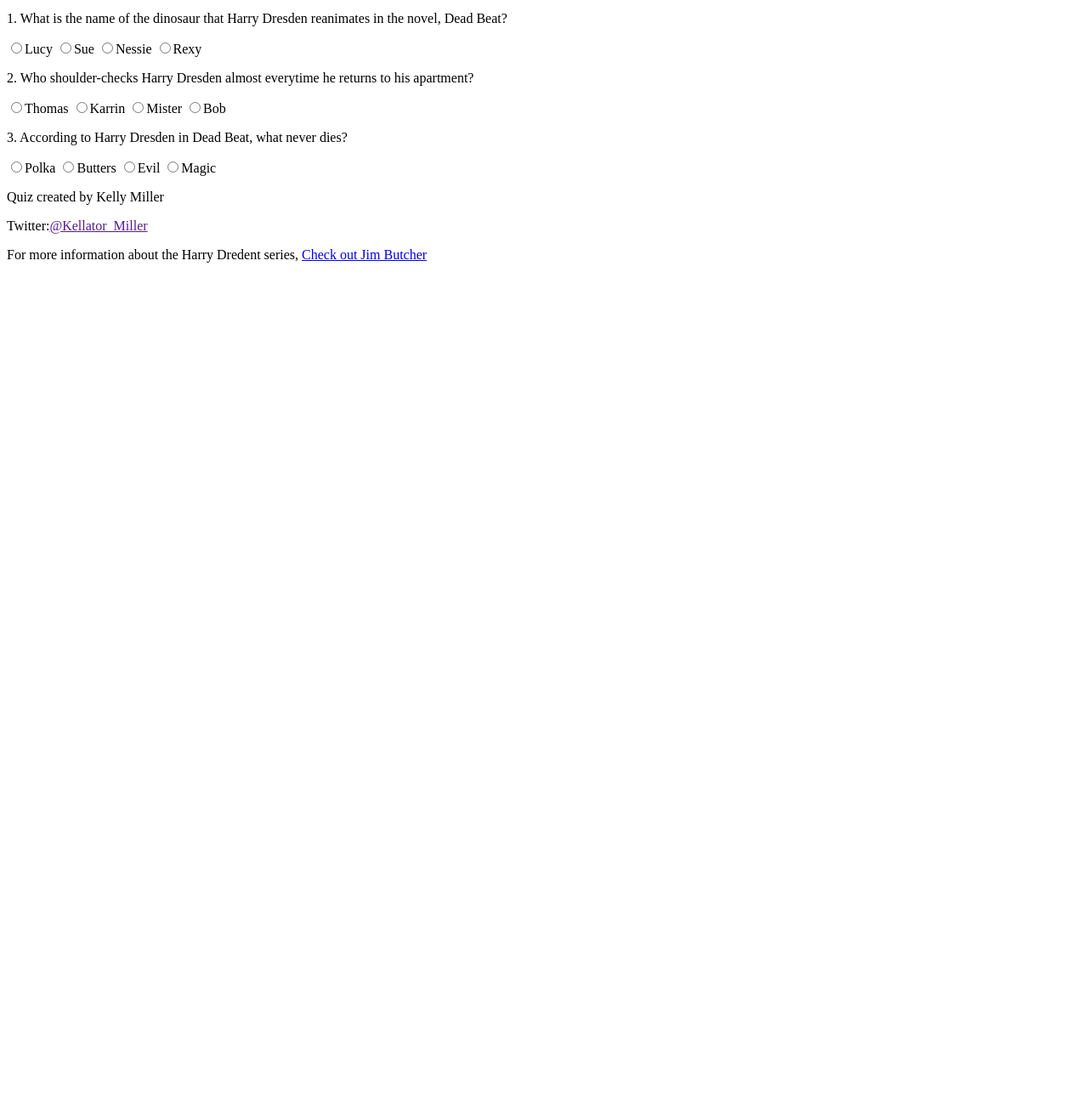
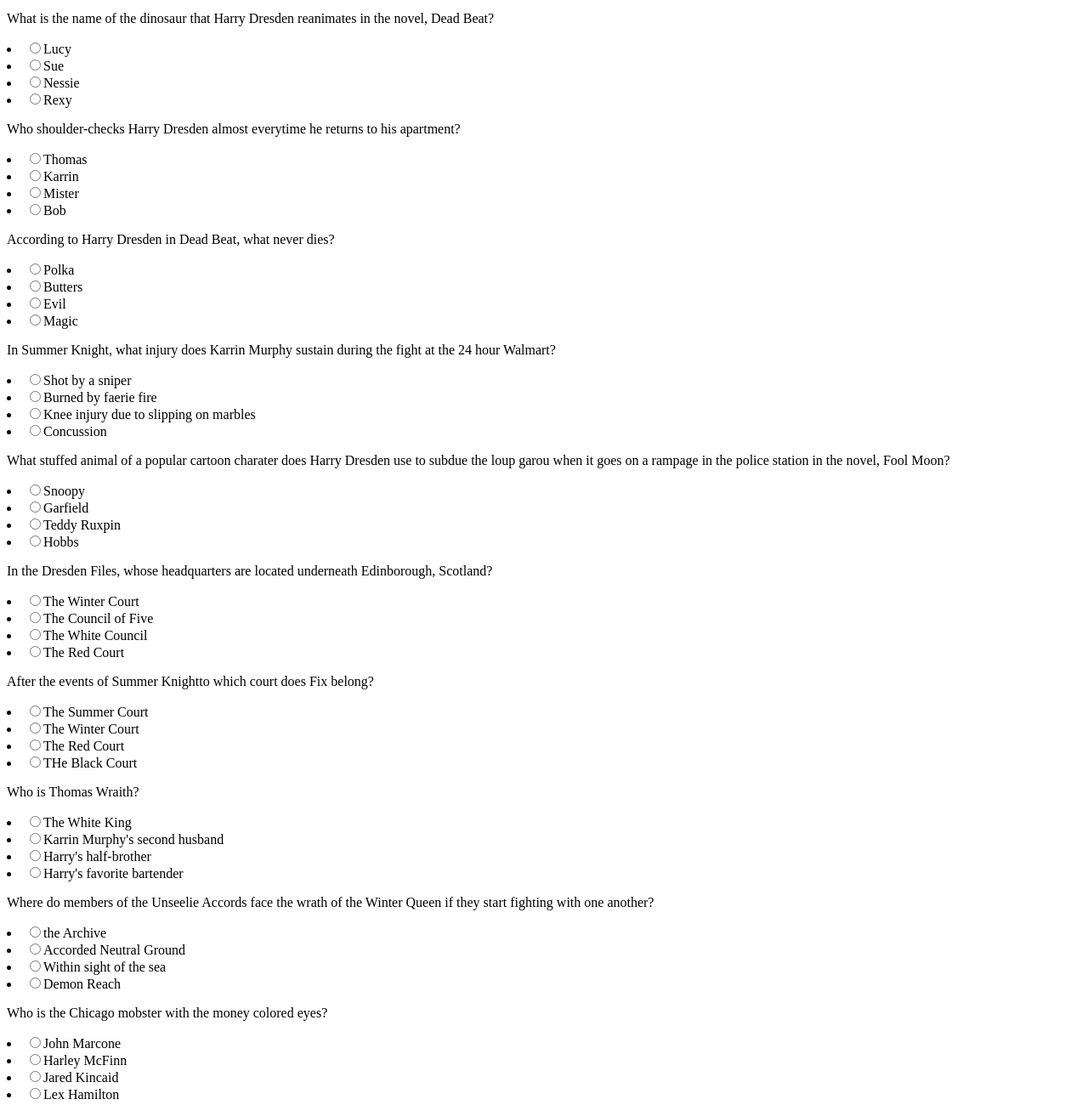
Before and after one commit to Kellator/quiz_app, a plain HTML site: page index.html in a window 1280 px wide. Shown: the part 397-1697 px from the top of the page at 85% size. Before the commit the page ends 800 px from the top, so only its background shows below. Drawn offline with nearby package versions, Linux system fonts and the light colour scheme.

Commit message:
html completed

```diff
--- a/index.html
+++ b/index.html
@@ -15,27 +15,98 @@
 	</header>
 
 	<div class="questions">
+
 		<form>
-			<p class="question_text" id="dinosaur_question">1.  What is the name of the dinosaur that Harry Dresden reanimates in the novel, <span class="book_title">Dead Beat</span>?</p>
-			<ul class="answers"></ul>
-				<input type="radio" name="dinosaur" value="0" id="dinosaur_ans_1"><label for="dinosaur_ans_1">Lucy</label>
-				<input type="radio" name="dinosaur" value="1" id="dinosaur_ans_2"><label for="dinosaur_ans_2">Sue</label>
-				<input type="radio" name="dinosaur" value="2" id="dinosaur_ans_3"><label for="dinosaur_ans_3">Nessie</label>
-				<input type="radio" name="dinosaur" value="3" id="dinosaur_ans_4"><label for="dinosaur_ans_4">Rexy</label>
+			<div class="question_block">
+				<p class="question_text" id="dinosaur_question">What is the name of the dinosaur that Harry Dresden reanimates in the novel, <span class="book_title">Dead Beat</span>?</p>
+					<ul class="answers"></ul>
+						<li><input type="radio" name="dinosaur" value="0" id="dinosaur_ans_1"><label for="dinosaur_ans_1">Lucy</label></li>
+						<li><input type="radio" name="dinosaur" value="1" id="dinosaur_ans_2"><label for="dinosaur_ans_2">Sue</label></li>
+						<li><input type="radio" name="dinosaur" value="2" id="dinosaur_ans_3"><label for="dinosaur_ans_3">Nessie</label></li>
+						<li><input type="radio" name="dinosaur" value="3" id="dinosaur_ans_4"><label for="dinosaur_ans_4">Rexy</label></li>
+			</div>
 
-			<p class="question_text" id="shoulder_check">2.  Who shoulder-checks Harry Dresden almost everytime he returns to his apartment?</p>
-			<ul class="answers"></ul>
-				<input type="radio" name="shoulder" value="0" id="shoulder_ans_1"><label for="shoulder_ans_1">Thomas</label>
-				<input type="radio" name="shoulder" value="1" id="shoulder_ans_2"><label for="shoulder_ans_2">Karrin</label>
-				<input type="radio" name="shoulder" value="2" id="shoulder_ans_3"><label for="shoulder_ans_3">Mister</label>
-				<input type="radio" name="shoulder" value="3" id="shoulder_ans_4"><label for="shoulder_ans_4">Bob</label>
+			<div class="question_block">
+				<p class="question_text" id="shoulder_check">Who shoulder-checks Harry Dresden almost everytime he returns to his apartment?</p>
+					<ul class="answers"></ul>
+						<li><input type="radio" name="shoulder" value="0" id="shoulder_ans_1"><label for="shoulder_ans_1">Thomas</label></li>
+						<li><input type="radio" name="shoulder" value="1" id="shoulder_ans_2"><label for="shoulder_ans_2">Karrin</label></li>
+						<li><input type="radio" name="shoulder" value="2" id="shoulder_ans_3"><label for="shoulder_ans_3">Mister</label></li>
+						<li><input type="radio" name="shoulder" value="3" id="shoulder_ans_4"><label for="shoulder_ans_4">Bob</label></li>
+			</div>
 
-			<p class="question_text" id="polka_never_dies">3.  According to Harry Dresden in <span class="book_title">Dead Beat</span>, what never dies?</p>
-			<ul class="answers"></ul>
-				<input type="radio" name="polka" value="0" id="dinosaur_ans_1"><label for="polka_ans_1">Polka</label>
-				<input type="radio" name="polka" value="1" id="dinosaur_ans_2"><label for="polka_ans_2">Butters</label>
-				<input type="radio" name="polka" value="2" id="dinosaur_ans_3"><label for="polka_ans_3">Evil</label>
-				<input type="radio" name="polka" value="3" id="dinosaur_ans_4"><label for="polka_ans_4">Magic</label>
+			<div class="question_block">
+				<p class="question_text" id="polka_never_dies">According to Harry Dresden in <span class="book_title">Dead Beat</span>, what never dies?</p>
+					<ul class="answers"></ul>
+						<li><input type="radio" name="polka" value="0" id="dinosaur_ans_1"><label for="polka_ans_1">Polka</label></li>
+						<li><input type="radio" name="polka" value="1" id="dinosaur_ans_2"><label for="polka_ans_2">Butters</label></li>
+						<li><input type="radio" name="polka" value="2" id="dinosaur_ans_3"><label for="polka_ans_3">Evil</label></li>
+						<li><input type="radio" name="polka" value="3" id="dinosaur_ans_4"><label for="polka_ans_4">Magic</label></li>
+			</div>
+
+			<div class="question_block">
+				<p class="question_text" id="summer_knight">In <span class="book_title">Summer Knight</span>, what injury does Karrin Murphy sustain during the fight at the 24 hour Walmart?</p>
+					<ul class="answers"></ul>
+						<li><input type="radio" name="knight" value="0" id="knight_ans_1"><label for="knight_ans_1">Shot by a sniper</label></li>
+						<li><input type="radio" name="knight" value="1" id="knight_ans_2"><label for="knight_ans_2">Burned by faerie fire</label></li>
+						<li><input type="radio" name="knight" value="2" id="knight_ans_3"><label for="knight_ans_3">Knee injury due to slipping on marbles</label></li>
+						<li><input type="radio" name="knight" value="3" id="knight_ans_4"><label for="knight_ans_4">Concussion</label></li>
+			</div>
+
+			<div class="question_block">
+				<p class="question_text" id="rampage_question">What stuffed animal of a popular cartoon charater does Harry Dresden use to subdue the loup garou when it goes on a rampage in the police station in the novel, <span class="book_title">Fool Moon</span>?</p>
+					<ul class="answers"></ul>
+						<li><input type="radio" name="rampage" value="0" id="rampage_ans_1"><label for="rampage_ans_1">Snoopy</label></li>
+						<li><input type="radio" name="rampage" value="1" id="rampage_ans_2"><label for="rampage_ans_2">Garfield</label></li>
+						<li><input type="radio" name="rampage" value="2" id="rampage_ans_3"><label for="rampage_ans_3">Teddy Ruxpin</label></li>
+						<li><input type="radio" name="rampager" value="3" id="rampage_ans_4"><label for="rampage_ans_4">Hobbs</label></li>
+			</div>
+
+			<div class="question_block">
+				<p class="question_text" id="edinborough_castle">In the Dresden Files, whose headquarters are located underneath Edinborough, Scotland?
+					<ul class="answers"></ul>
+						<li><input type="radio" name="edinborough" value="0" id="edinborough_ans_1"><label for="edinborough_ans_1">The Winter Court</label></li>
+						<li><input type="radio" name="edinborough" value="1" id="edinborough_ans_2"><label for="edinborough_ans_2">The Council of Five</label></li>
+						<li><input type="radio" name="edinborough" value="2" id="edinborough_ans_3"><label for="edinborough_ans_3">The White Council</label></li>
+						<li><input type="radio" name="edinborough" value="3" id="edinborough_ans_4"><label for="edinborough_ans_4">The Red Court</label></li>
+			</div>
+
+			<div class="question_block">
+				<p class="question_text" id="fix_question">After the events of <span class="book_title">Summer Knight</span>to which court does Fix belong?</p>
+					<ul class="answers"></ul>
+						<li><input type="radio" name="fix" value="0" id="fix_ans_1"><label for="fixr_ans_1">The Summer Court</label></li>
+						<li><input type="radio" name="fix" value="1" id="fix_ans_2"><label for="fix_ans_2">The Winter Court</label></li>
+						<li><input type="radio" name="fix" value="2" id="fix_ans_3"><label for="fix_ans_3">The Red Court</label></li>
+						<li><input type="radio" name="fix" value="3" id="fix_ans_4"><label for="fix_ans_4">THe Black Court</label></li>
+			</div>
+
+			<div class="question_block">
+				<p class="question_text" id="wraith_question">Who is Thomas Wraith?</p>
+					<ul class="answers"></ul>
+						<li><input type="radio" name="wraith" value="0" id="wraith_ans_1"><label for="wraith_ans_1">The White King</label></li>
+						<li><input type="radio" name="wraith" value="1" id="wraith_ans_2"><label for="wraith_ans_2">Karrin Murphy's second husband</label></li>
+						<li><input type="radio" name="wraith" value="2" id="wraith_ans_3"><label for="wraith_ans_3">Harry's half-brother</label></li>
+						<li><input type="radio" name="wraith" value="3" id="wraith_ans_4"><label for="wraith_ans_4">Harry's favorite bartender</label></li>
+			</div>
+
+			<div class="question_block">
+				<p class="question_text" id="mab_question">Where do members of the Unseelie Accords face the wrath of the Winter Queen if they start fighting with one another?</p>
+					<ul class="answers"></ul>
+						<li><input type="radio" name="mab" value="0" id="mab_ans_1"><label for="mab_ans_1">the Archive</label></li>
+						<li><input type="radio" name="mab" value="1" id="mab_ans_2"><label for="mab_ans_2">Accorded Neutral Ground</label></li>
+						<li><input type="radio" name="mab" value="2" id="mab_ans_3"><label for="mab_ans_3">Within sight of the sea</label></li>
+						<li><input type="radio" name="mab" value="3" id="mab_ans_4"><label for="mab_ans_4">Demon Reach</label></li>
+			</div>
+
+			<div class="question_block">
+				<p class="question_text" id="mobster_question">Who is the Chicago mobster with the money colored eyes?</p>
+					<ul class="answers"></ul>
+						<li><input type="radio" name="mobster" value="0" id="mobster_ans_1"><label for="mobster_ans_1">John Marcone</label></li>
+						<li><input type="radio" name="mobster" value="1" id="mobster_ans_2"><label for="mobster_ans_2">Harley McFinn</label></li>
+						<li><input type="radio" name="mobster" value="2" id="mobster_ans_3"><label for="mobster_ans_3">Jared Kincaid</label></li>
+						<li><input type="radio" name="mobster" value="3" id="mobster_ans_4"><label for="mobster_ans_4">Lex Hamilton</label></li>
+			</div>
+
 		</form>
 	</div>
 	<footer>
```
